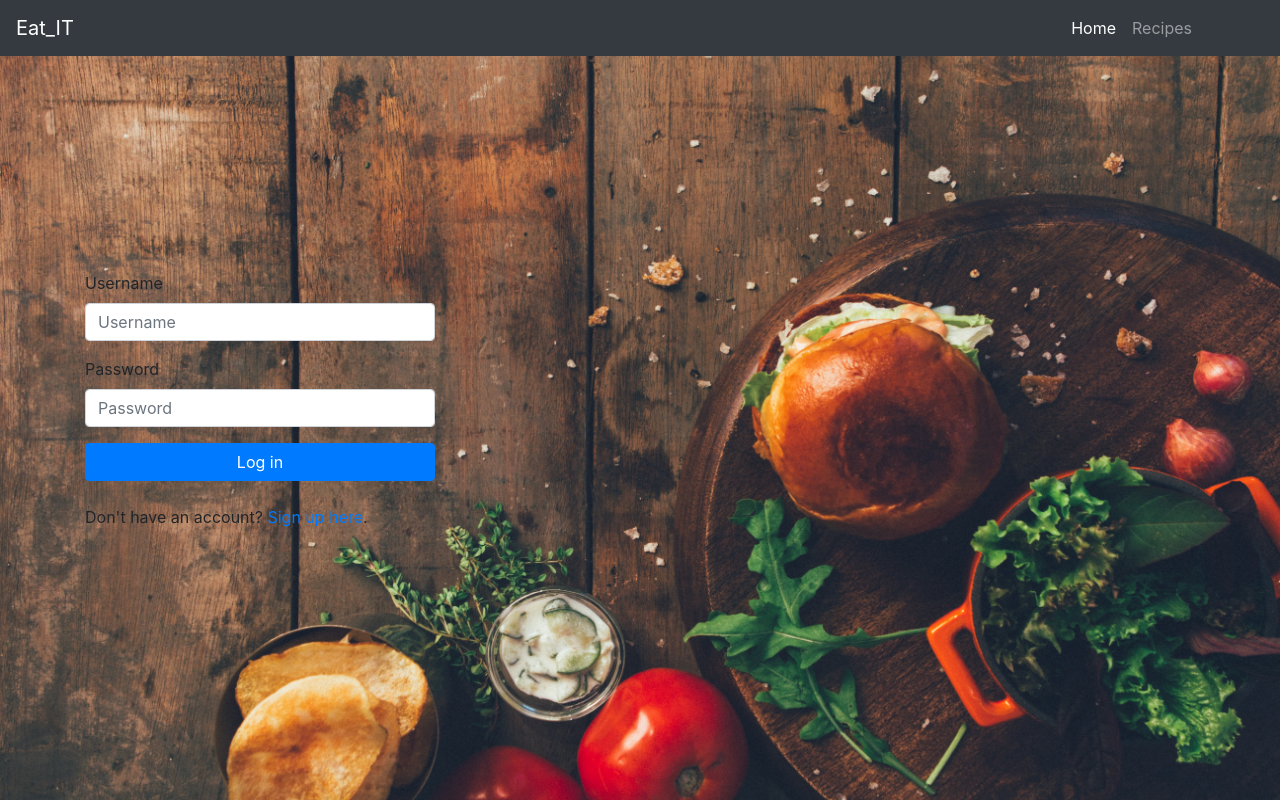
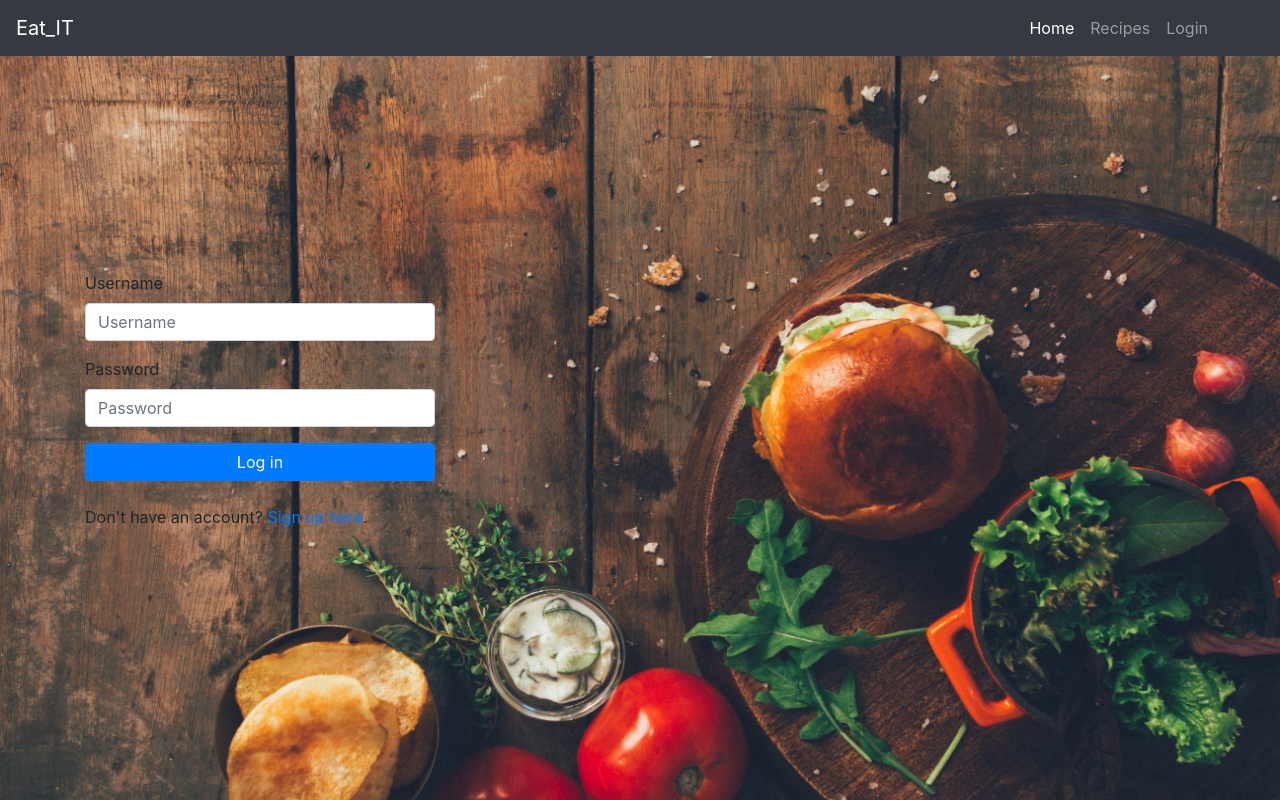
Before and after one commit to conoroshea1996/Cook-Book, a Flask app: page / in a window 1280 px wide. Run offline with Flask 2, Linux system fonts and the light colour scheme; some libraries are stand-ins or nearby versions.

Commit message:
add login to navbar when no user is in session

```diff
--- a/templates/base.html
+++ b/templates/base.html
@@ -28,9 +28,12 @@
         <li class="nav-item">
           <a class="nav-link" href="{{url_for('get_recipes')}}">Recipes</a>
         </li>
+        {% if user %}
+        {% else %}
         <li class="nav-item">
-          <a class="nav-link" href="">{{tester}}</a>
+          <a class="nav-link" href="{{url_for('index')}}">Login</a>
         </li>
+        {% endif %}
         {% if user %}
         <li class="nav-item dropdown">
           <a class="nav-link dropdown-toggle" href="#" id="navbarDropdownMenuLink" role="button" data-toggle="dropdown"
```
